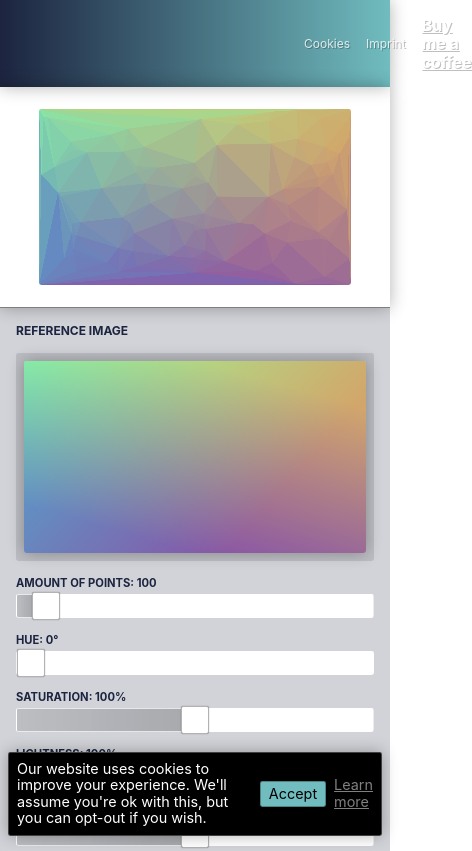
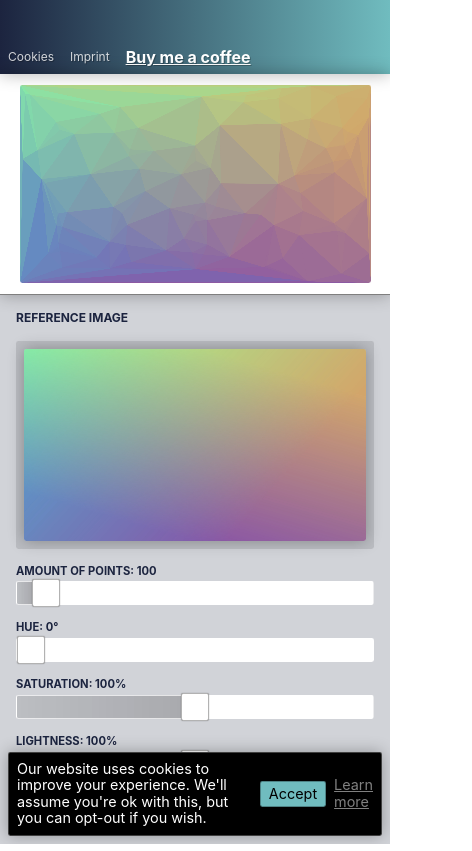
Before and after one commit to Niekes/polify, a Vue app: page / in a window 390 px wide. Shown: the whole page, 472 px wide, since content can reach past the window. Built offline with nearby package versions, Linux system fonts and the light colour scheme; no server answers.

Commit message:
Improve layout on mobile

```diff
--- a/src/components/Navigation.vue
+++ b/src/components/Navigation.vue
@@ -12,7 +12,6 @@
         />
 
         <div
-            v-if="!isMobile"
             class="navigation__items"
         >
             <router-link
@@ -92,7 +91,6 @@ export default {
     background-size: 100%, 100%;
     box-shadow: $box-shadow;
     display: grid;
-    grid-area: navigation;
     grid-template-areas: "logo items";
     grid-template-columns: min-content 1fr;
     grid-template-rows: 1fr;
@@ -127,21 +125,41 @@ export default {
     justify-content: flex-end;
     z-index: 2;
 
-    .item__link,
-    .item__sponsor {
-        margin-left: $margin-x * 2;
-        text-shadow: $text-shadow;
-    }
-
     .item__link {
         color: $white-80;
         font-size: $font-size * 0.75;
         text-decoration: none;
+        text-shadow: $text-shadow;
+
+        &:not(:first-child) {
+            margin-left: $margin-x * 2;
+        }
     }
 
     .item__sponsor {
         color: $white;
         font-weight: bolder;
+        margin-left: $margin-x * 2;
+        text-shadow: $text-shadow;
+    }
+}
+
+@media (max-width: $breakpoint-sm) {
+    .navigation {
+        grid-gap: $margin-y 0;
+        grid-template-areas: "logo" "items";
+        grid-template-columns: 1fr;
+        grid-template-rows: 1fr min-content;
+        padding: $padding-y $padding-x;
+    }
+
+    .navigation__logo {
+        height: 2rem;
+        width: 12rem;
+    }
+
+    .navigation__items {
+        justify-content: flex-start;
     }
 }
 </style>
--- a/src/views/Home.vue
+++ b/src/views/Home.vue
@@ -939,7 +939,7 @@ export default {
         grid-template-areas: "context" "control";
         grid-template-columns: 1fr;
         grid-template-rows: min-content minmax(0, 1fr);
-        min-height: calc(100% - 80px);
+        min-height: calc(100% - 74px);
     }
 
     .context {
@@ -949,6 +949,7 @@ export default {
     }
 
     #canvas {
+        max-height: 90%;
         max-width: 100%;
     }
 }
```
